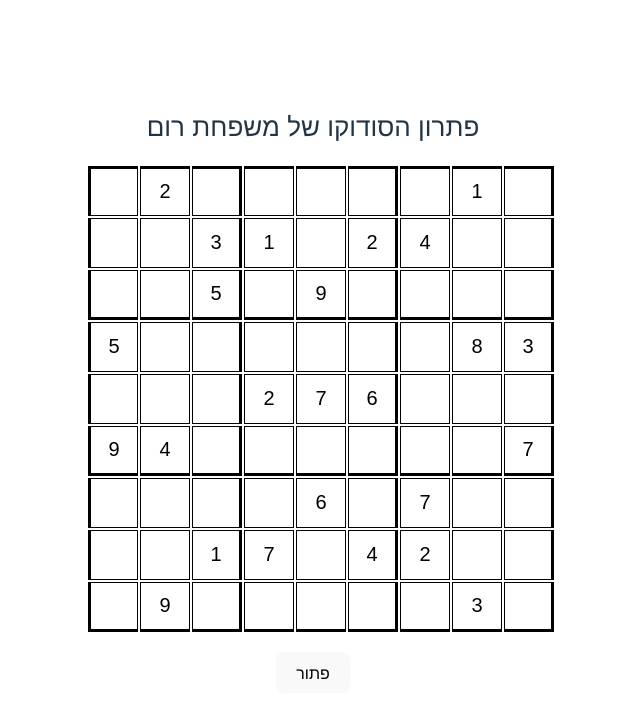
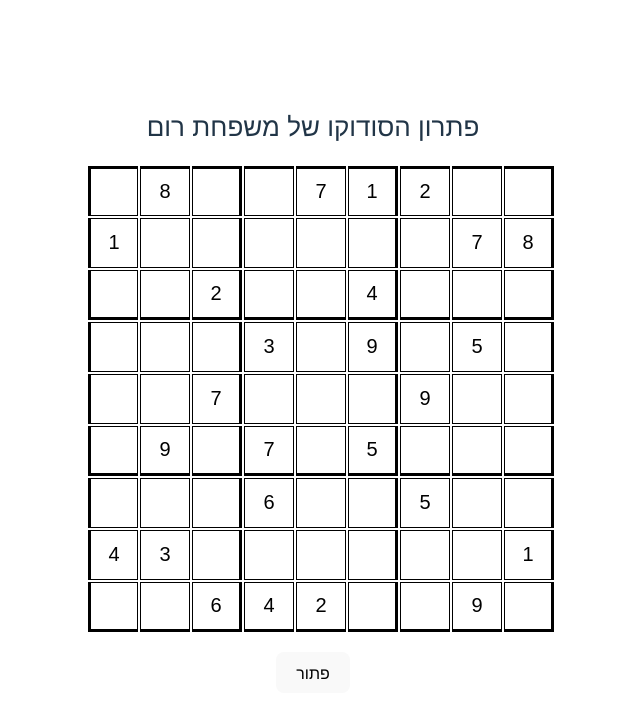
Before and after one commit to rommguy/sudoko-solver, a React (Vite) app: page / in a window 1280 px wide. Shown: the top 718 px of the page, without its empty margins (327-967 px from the left). Built offline with nearby package versions, Linux system fonts and the light colour scheme.

Commit message:
add options for each cell

```diff
--- a/src/App.tsx
+++ b/src/App.tsx
@@ -15,31 +15,32 @@ const createInitialBoard2 = () => {
     board.push(row);
   }
 
-  board[0][1].value = 2;
-  board[0][7].value = 1;
-  board[1][2].value = 3;
-  board[1][3].value = 1;
-  board[1][5].value = 2;
-  board[1][6].value = 4;
-  board[2][2].value = 5;
-  board[2][4].value = 9;
-  board[3][0].value = 5;
-  board[3][7].value = 8;
-  board[3][8].value = 3;
-  board[4][3].value = 2;
-  board[4][4].value = 7;
-  board[4][5].value = 6;
-  board[5][0].value = 9;
-  board[5][1].value = 4;
-  board[5][8].value = 7;
-  board[6][4].value = 6;
-  board[6][6].value = 7;
-  board[7][2].value = 1;
-  board[7][3].value = 7;
-  board[7][5].value = 4;
-  board[7][6].value = 2;
-  board[8][1].value = 9;
-  board[8][7].value = 3;
+  board[0][1].value = 8;
+  board[0][4].value = 7;
+  board[0][5].value = 1;
+  board[0][6].value = 2;
+  board[1][0].value = 1;
+  board[1][7].value = 7;
+  board[1][8].value = 8;
+  board[2][2].value = 2;
+  board[2][5].value = 4;
+  board[3][3].value = 3;
+  board[3][5].value = 9;
+  board[3][7].value = 5;
+  board[4][2].value = 7;
+  board[4][6].value = 9;
+  board[5][1].value = 9;
+  board[5][3].value = 7;
+  board[5][5].value = 5;
+  board[6][3].value = 6;
+  board[6][6].value = 5;
+  board[7][0].value = 4;
+  board[7][1].value = 3;
+  board[7][8].value = 1;
+  board[8][2].value = 6;
+  board[8][3].value = 4;
+  board[8][4].value = 2;
+  board[8][7].value = 9;
 
   return board;
 };
--- a/src/logic/logicUtils.ts
+++ b/src/logic/logicUtils.ts
@@ -1,18 +1,18 @@
-import { BoardType, Cell } from "../types";
+import { BoardType, BoardWithOptions, Cell, CellWithOptions } from "../types";
 import { some } from "lodash";
 
-interface OptionArgs {
+interface SolveArgs {
   rowIndex: number;
   colIndex: number;
-  board: BoardType;
+  board: BoardWithOptions;
   value: number;
 }
 
 const getBoxCells = (
   rowIndex: number,
   columnIndex: number,
-  board: BoardType,
-): Cell[] => {
+  board: BoardWithOptions,
+): CellWithOptions[] => {
   const boxRowStart = Math.floor(rowIndex / 3) * 3;
   const boxColumnStart = Math.floor(columnIndex / 3) * 3;
   return [
@@ -33,7 +33,7 @@ export const canFill = ({
   colIndex,
   board,
   value,
-}: OptionArgs): boolean => {
+}: SolveArgs): boolean => {
   if (board[rowIndex][colIndex].value !== null) {
     return false;
   }
@@ -56,7 +56,7 @@ const fillValueInRow = ({
   colIndex,
   board,
   value,
-}: OptionArgs): BoardType => {
+}: SolveArgs): BoardWithOptions => {
   const rowCells = board[rowIndex];
   return fillValueInValidCell({ rowIndex, colIndex, board, value }, rowCells);
 };
@@ -66,7 +66,7 @@ const fillValueInColumn = ({
   colIndex,
   board,
   value,
-}: OptionArgs): BoardType => {
+}: SolveArgs): BoardWithOptions => {
   const colCells = board.map((row) => row[colIndex]);
   return fillValueInValidCell({ rowIndex, colIndex, board, value }, colCells);
 };
@@ -76,15 +76,15 @@ const fillValueInSquare = ({
   colIndex,
   board,
   value,
-}: OptionArgs): BoardType => {
+}: SolveArgs): BoardWithOptions => {
   const boxCells = getBoxCells(rowIndex, colIndex, board);
   return fillValueInValidCell({ rowIndex, colIndex, board, value }, boxCells);
 };
 
 const fillValueInValidCell = (
-  { board, value }: OptionArgs,
-  boxCells: Cell[],
-) => {
+  { board, value }: SolveArgs,
+  boxCells: CellWithOptions[],
+): BoardWithOptions => {
   const validCells = boxCells.filter((cell: Cell) =>
     canFill({ board, value, rowIndex: cell.rowIndex, colIndex: cell.colIndex }),
   );
@@ -101,7 +101,7 @@ const fillValueInValidCell = (
       return cell;
     }
 
-    return { ...cell, value, type: "solution" } as Cell;
+    return { ...cell, value, type: "solution", options: [] } as CellWithOptions;
   });
   const updatedBoard = board.map((row, index) => {
     if (index !== solutionRow) {
@@ -114,7 +114,7 @@ const fillValueInValidCell = (
   return updatedBoard;
 };
 
-export const solveBoard = (board: BoardType): BoardType => {
+export const solveSingleMove = (board: BoardWithOptions): BoardWithOptions => {
   for (let rowIndex = 0; rowIndex < 9; rowIndex++) {
     for (let colIndex = 0; colIndex < 9; colIndex++) {
       const cell = board[rowIndex][colIndex];
@@ -155,3 +155,26 @@ export const solveBoard = (board: BoardType): BoardType => {
   }
   return board;
 };
+
+const addOptions = (board: BoardType): BoardWithOptions =>
+  board.map((row) =>
+    row.map((cell) => {
+      if (cell.value !== null) {
+        return { ...cell, options: [] };
+      }
+      const options = Array(10).fill(true);
+      return { ...cell, options };
+    }),
+  );
+
+export const solveBoard = (board: BoardType): BoardType => {
+  let boardWithOptions = addOptions(board);
+
+  let updatedBoard = solveSingleMove(boardWithOptions);
+  while (updatedBoard !== boardWithOptions) {
+    boardWithOptions = updatedBoard;
+    updatedBoard = solveSingleMove(boardWithOptions);
+  }
+
+  return updatedBoard;
+};
```
Also changed, not shown: src/types.ts (+10 -1 lines).
